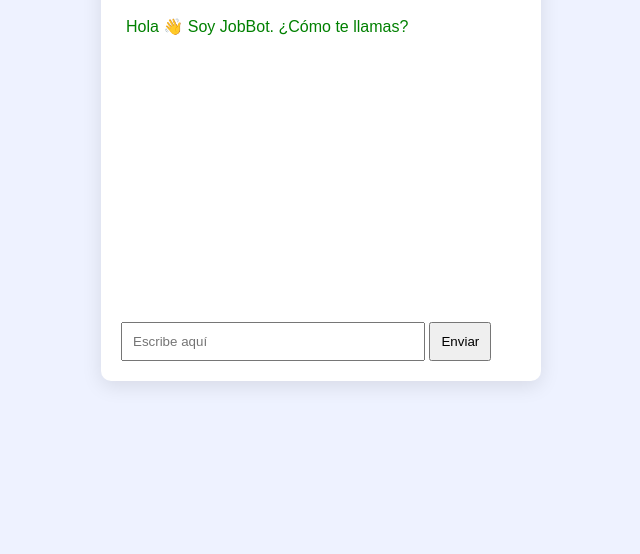
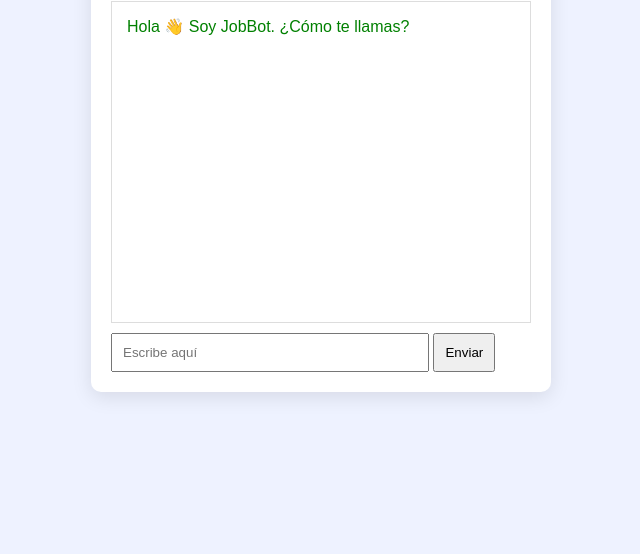
Before and after one commit to sandrapulido03/AGENTE-EMPLEO_, a plain HTML site: page index.html in a window 1280 px wide. Shown: the part 262-816 px from the top of the page, without its empty margins (319-959 px from the left). Drawn offline with Linux system fonts and the light colour scheme.

Commit message:
style.css

```diff
--- a/style.css
+++ b/style.css
@@ -10,7 +10,7 @@
 .container{
 background:white;
 padding:20px;
-width:400px;
+width:420px;
 border-radius:10px;
 box-shadow:0 5px 20px rgba(0,0,0,0.1);
 }
@@ -19,6 +19,8 @@
 height:300px;
 overflow-y:auto;
 margin-bottom:10px;
+border:1px solid #ddd;
+padding:10px;
 }
 
 .bot{
@@ -39,4 +41,5 @@
 
 button{
 padding:10px;
+cursor:pointer;
 }
```
